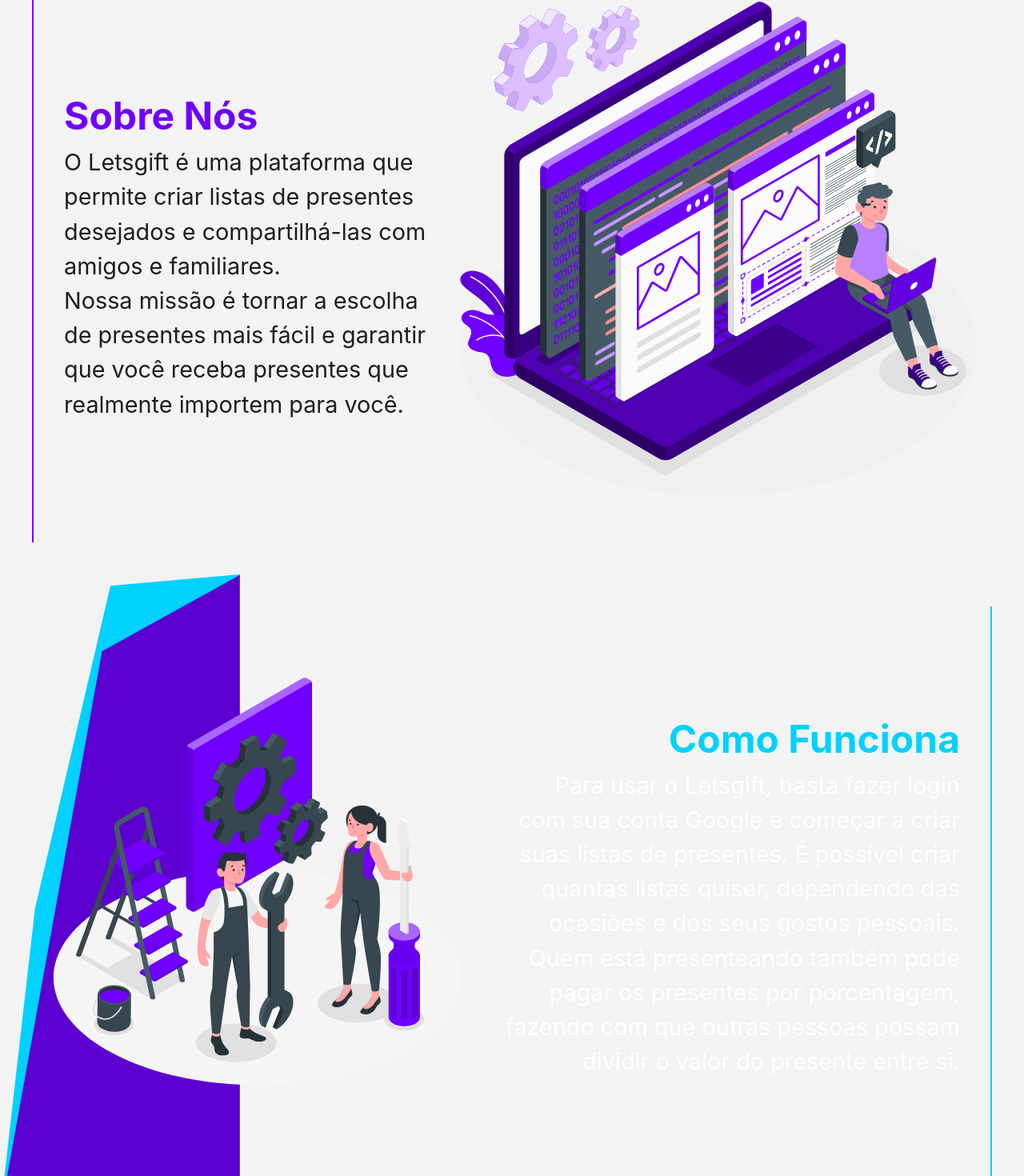
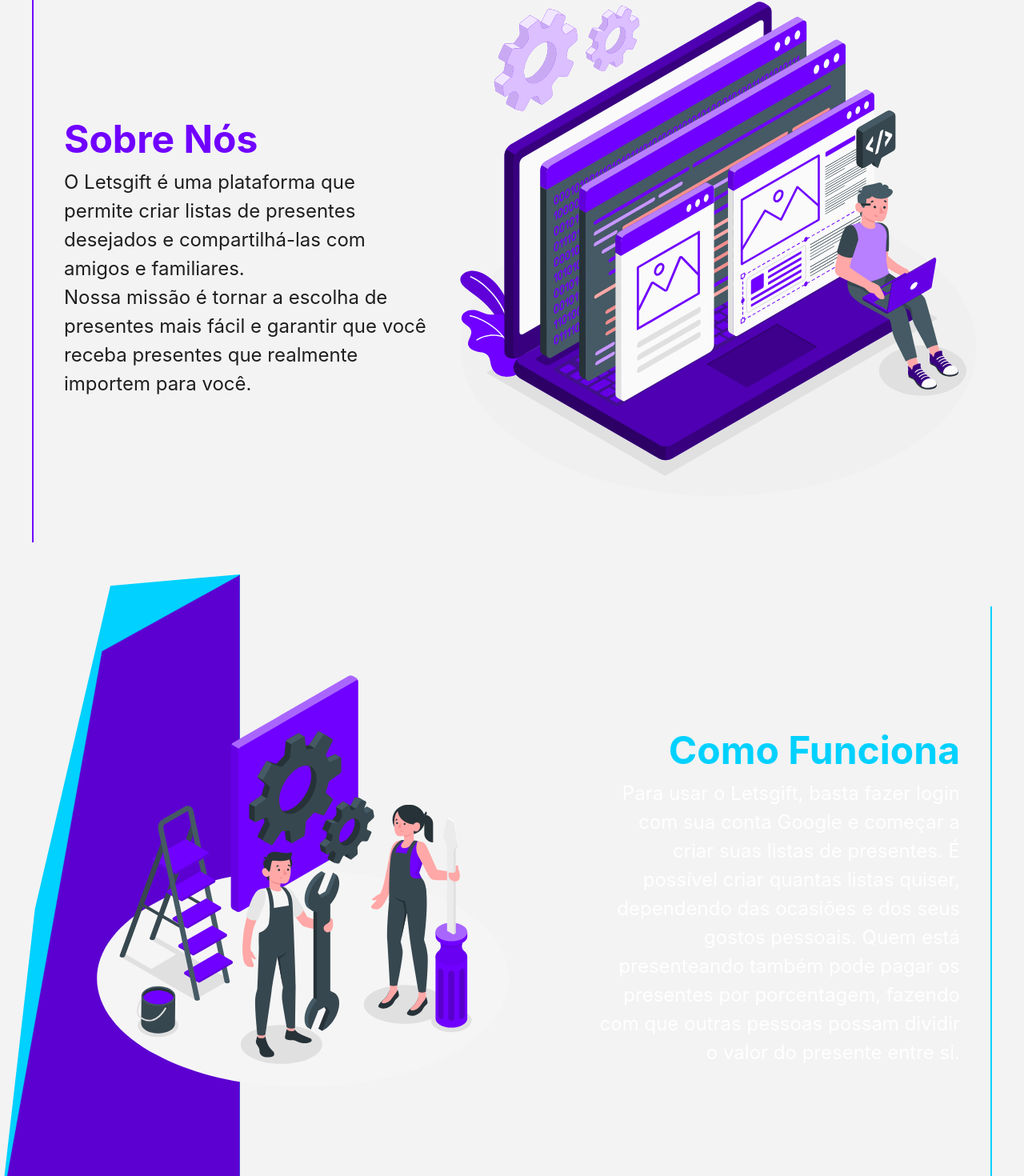
Before and after one commit to lcpsd/LetsGift-Landing-Page, a Next.js app: page / in a window 1280 px wide. Shown: the part 882-2352 px from the top of the page at 80% size. Built offline with nearby package versions, Linux system fonts and the light colour scheme.

Commit message:
update: general texts

```diff
--- a/src/components/sections/About.tsx
+++ b/src/components/sections/About.tsx
@@ -35,7 +35,7 @@
                     transition={{ duration: 0.5, ease: "easeIn" }}
                 >
                     <Text fontSize={{ base: "2rem", lg: "3rem" }} color="secondary" fontWeight="bold">Sobre Nós</Text>
-                    <Box fontSize={{ base: "1.1rem", lg: "1.8rem" }} color="quaternary">
+                    <Box fontSize="1.5rem" color="quaternary">
 
                         <Text>
                             O Letsgift é uma plataforma que permite criar listas de presentes desejados e compartilhá-las com amigos e familiares.
--- a/src/components/sections/HowWorks.tsx
+++ b/src/components/sections/HowWorks.tsx
@@ -14,7 +14,7 @@
             <Flex
                 align="center"
                 justify="center"
-                flex={1}
+                flex={1.5}
                 order={{ base: 1, lg: 0 }}
             >
                 <MotionImage
@@ -60,7 +60,7 @@
                     Como Funciona
                 </Text>
 
-                <Text fontSize={{ base: "1.1rem", lg: "1.8rem" }} color="white" textAlign="right">
+                <Text fontSize="1.5rem" color="white" textAlign="right">
                     Para usar o Letsgift, basta fazer login com sua conta Google e começar a criar suas listas de presentes. É possível criar quantas listas quiser, dependendo das ocasiões e dos seus gostos pessoais.
 
                     Quem está presenteando também pode pagar os presentes por porcentagem, fazendo com que outras pessoas possam dividir o valor do presente entre si.
--- a/src/components/sections/StartNow.tsx
+++ b/src/components/sections/StartNow.tsx
@@ -36,7 +36,7 @@
                 </Text>
 
                 <Text
-                    fontSize={{ base: "1.1rem", lg: "1.8rem" }}
+                    fontSize="1.5rem"
                     color="white"
                     textAlign={{ base: "center", lg: "left" }}
                 >
```
